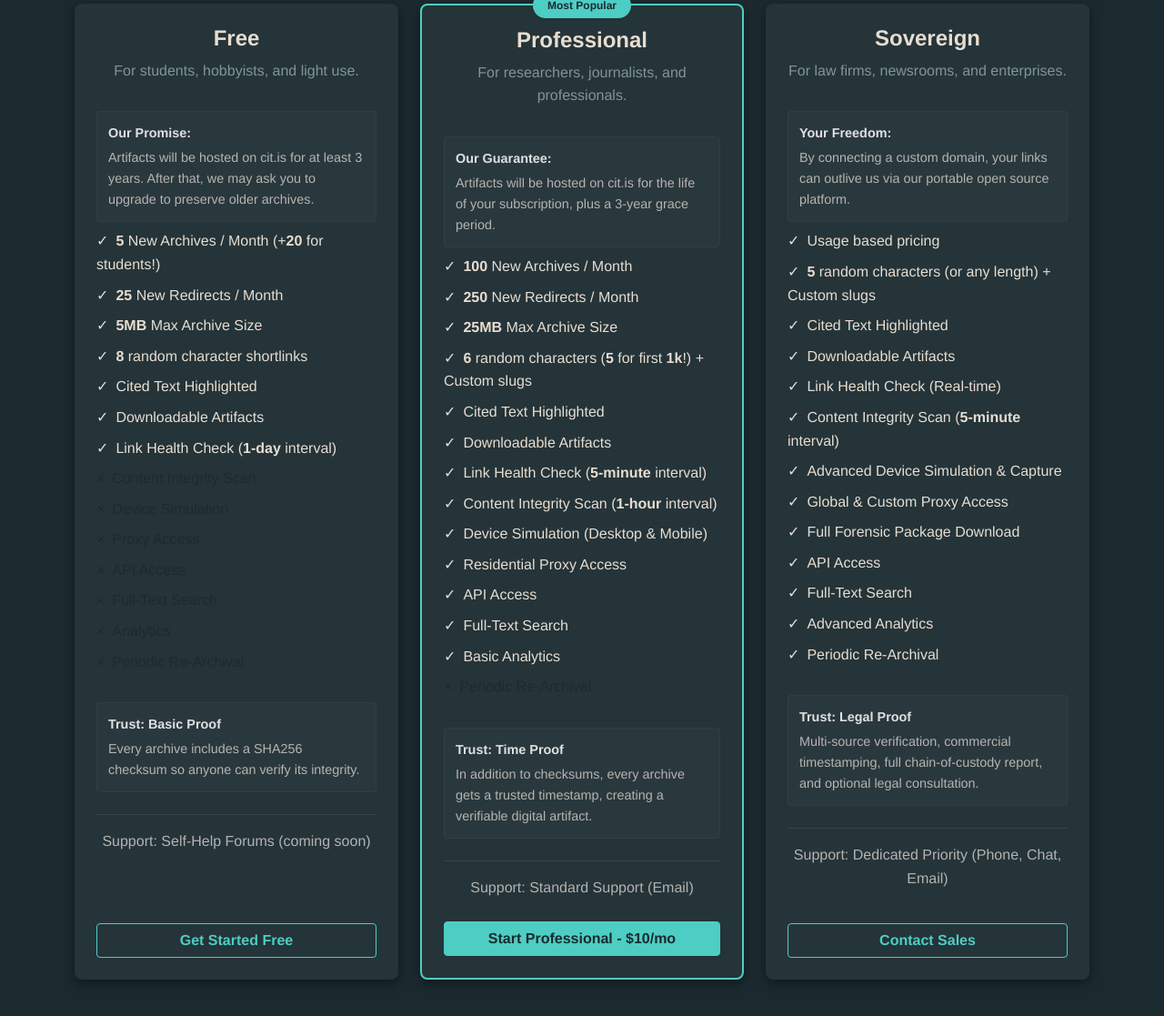
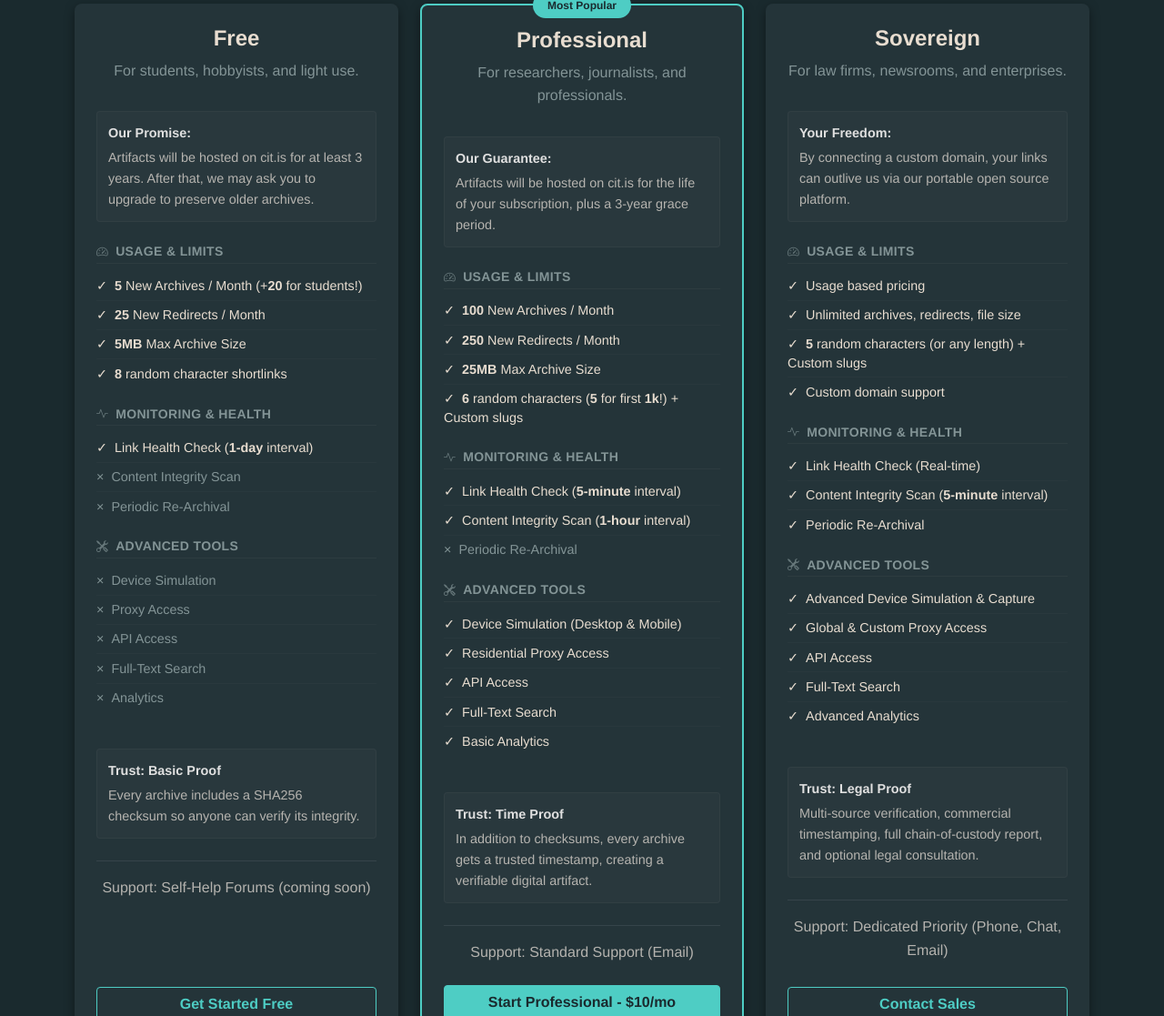
Before and after one commit to sij-ai/citis, a Django app: template templates/web/pricing.html in a window 1280 px wide. Shown: the part 411-1528 px from the top of the page at 91% size. Run offline with Django 5.2, Linux system fonts and the light colour scheme; the template is opened without the code that fills it, so the values that code supplies are empty; some libraries are stand-ins or nearby versions.

Commit message:
Update templates and configuration for improved functionality and styling
- Added '*.pid' to .gitignore to prevent PID files from being tracked.
- Updated PID files for celery and gunicorn with new process IDs.
- Enhanced dashboard.html to conditionally display shortcodes with a fallback message for missing shortcodes.
- Refined pricing.html by restructuring feature sections into categorized lists for better readability and organization.

```diff
--- a/templates/web/dashboard.html
+++ b/templates/web/dashboard.html
@@ -135,6 +135,7 @@
                                 </td>
                                 <td>
                                     <div class="btn-group btn-group-sm">
+                                        {% if shortcode.shortcode %}
                                         <a href="{% url 'web:shortcode_detail' shortcode.shortcode %}"
                                            class="btn btn-outline-primary">
                                             <i class="bi bi-eye"></i>
@@ -143,6 +144,9 @@
                                                 onclick="copyToClipboard('{{ shortcode.shortcode }}')">
                                             <i class="bi bi-clipboard"></i>
                                         </button>
+                                        {% else %}
+                                        <span class="text-muted small">No shortcode</span>
+                                        {% endif %}
                                     </div>
                                 </td>
                             </tr>
--- a/templates/web/pricing.html
+++ b/templates/web/pricing.html
@@ -24,6 +24,52 @@
         display: block;
         margin-bottom: 0.25rem;
         color: var(--text-normal, #e0e0e0); /* Use your theme's text color */
+    }
+
+    /* Feature sections styling */
+    .feature-sections {
+        margin: 1.5rem 0;
+    }
+
+    .feature-section {
+        margin-bottom: 1.25rem;
+    }
+
+    .feature-section:last-child {
+        margin-bottom: 0;
+    }
+
+    .feature-section-header {
+        font-size: 0.875rem;
+        font-weight: 600;
+        color: var(--text-subtle);
+        margin-bottom: 0.5rem;
+        padding-bottom: 0.25rem;
+        border-bottom: 1px solid rgba(128, 128, 128, 0.1);
+        text-transform: uppercase;
+        letter-spacing: 0.025em;
+    }
+
+    .feature-section-header i {
+        opacity: 0.7;
+        font-size: 0.8rem;
+    }
+
+    .feature-list {
+        list-style: none;
+        padding: 0;
+        margin: 0;
+    }
+
+    .feature-list li {
+        padding: 0.35rem 0;
+        font-size: 0.9rem;
+        line-height: 1.4;
+        border-bottom: 1px solid rgba(128, 128, 128, 0.05);
+    }
+
+    .feature-list li:last-child {
+        border-bottom: none;
     }
 </style>
 
@@ -68,22 +114,47 @@
                         <p class="mb-0" style="color: var(--text-muted);">Artifacts will be hosted on cit.is for at least 3 years. After that, we may ask you to upgrade to preserve older archives.</p>
                     </div>
 
-                    <ul class="list-unstyled my-2">
-                        <li class="mb-2"><span class="me-2">&#10003;</span><strong>5</strong> New Archives / Month (+<strong>20</strong> for students!)</li>
-                        <li class="mb-2"><span class="me-2">&#10003;</span><strong>25</strong> New Redirects / Month</li>
-                        <li class="mb-2"><span class="me-2">&#10003;</span><strong>5MB</strong> Max Archive Size</li>
-                        <li class="mb-2"><span class="me-2">&#10003;</span><strong>8</strong> random character shortlinks</li>
-                        <li class="mb-2"><span class="me-2">&#10003;</span>Cited Text Highlighted</li>
-                        <li class="mb-2"><span class="me-2">&#10003;</span>Downloadable Artifacts</li>
-                        <li class="mb-2"><span class="me-2">&#10003;</span>Link Health Check (<strong>1-day</strong> interval)</li>
-                        <li class="mb-2 text-muted"><span class="me-2">&times;</span>Content Integrity Scan</li>
-                        <li class="mb-2 text-muted"><span class="me-2">&times;</span>Device Simulation</li>
-                        <li class="mb-2 text-muted"><span class="me-2">&times;</span>Proxy Access</li>
-                        <li class="mb-2 text-muted"><span class="me-2">&times;</span>API Access</li>
-                        <li class="mb-2 text-muted"><span class="me-2">&times;</span>Full-Text Search</li>
-                        <li class="mb-2 text-muted"><span class="me-2">&times;</span>Analytics</li>
-                        <li class="mb-2 text-muted"><span class="me-2">&times;</span>Periodic Re-Archival</li>
-                    </ul>
+                    <!-- Feature Categories -->
+                    <div class="feature-sections">
+                        <!-- Usage & Limits -->
+                        <div class="feature-section">
+                            <h6 class="feature-section-header">
+                                <i class="bi bi-speedometer2 me-2"></i>Usage & Limits
+                            </h6>
+                            <ul class="feature-list">
+                                <li><span class="me-2">&#10003;</span><strong>5</strong> New Archives / Month (+<strong>20</strong> for students!)</li>
+                                <li><span class="me-2">&#10003;</span><strong>25</strong> New Redirects / Month</li>
+                                <li><span class="me-2">&#10003;</span><strong>5MB</strong> Max Archive Size</li>
+                                <li><span class="me-2">&#10003;</span><strong>8</strong> random character shortlinks</li>
+                            </ul>
+                        </div>
+
+                        <!-- Monitoring & Health -->
+                        <div class="feature-section">
+                            <h6 class="feature-section-header">
+                                <i class="bi bi-activity me-2"></i>Monitoring & Health
+                            </h6>
+                            <ul class="feature-list">
+                                <li><span class="me-2">&#10003;</span>Link Health Check (<strong>1-day</strong> interval)</li>
+                                <li style="color: var(--text-subtle);"><span class="me-2">&times;</span>Content Integrity Scan</li>
+                                <li style="color: var(--text-subtle);"><span class="me-2">&times;</span>Periodic Re-Archival</li>
+                            </ul>
+                        </div>
+
+                        <!-- Advanced Tools -->
+                        <div class="feature-section">
+                            <h6 class="feature-section-header">
+                                <i class="bi bi-tools me-2"></i>Advanced Tools
+                            </h6>
+                            <ul class="feature-list">
+                                <li style="color: var(--text-subtle);"><span class="me-2">&times;</span>Device Simulation</li>
+                                <li style="color: var(--text-subtle);"><span class="me-2">&times;</span>Proxy Access</li>
+                                <li style="color: var(--text-subtle);"><span class="me-2">&times;</span>API Access</li>
+                                <li style="color: var(--text-subtle);"><span class="me-2">&times;</span>Full-Text Search</li>
+                                <li style="color: var(--text-subtle);"><span class="me-2">&times;</span>Analytics</li>
+                            </ul>
+                        </div>
+                    </div>
 
                     <!-- Trust Feature -->
                     <div class="key-feature">
@@ -132,22 +203,47 @@
                         <p class="mb-0" style="color: var(--text-muted);">Artifacts will be hosted on cit.is for the life of your subscription, plus a 3-year grace period.</p>
                     </div>
 
-                    <ul class="list-unstyled my-2">
-                        <li class="mb-2"><span class="me-2">&#10003;</span><strong>100</strong> New Archives / Month</li>
-                        <li class="mb-2"><span class="me-2">&#10003;</span><strong>250</strong> New Redirects / Month</li>
-                        <li class="mb-2"><span class="me-2">&#10003;</span><strong>25MB</strong> Max Archive Size</li>
-                        <li class="mb-2"><span class="me-2">&#10003;</span><strong>6</strong> random characters (<strong>5</strong> for first <strong>1k</strong>!) + Custom slugs</li>
-                        <li class="mb-2"><span class="me-2">&#10003;</span>Cited Text Highlighted</li>
-                        <li class="mb-2"><span class="me-2">&#10003;</span>Downloadable Artifacts</li>
-                        <li class="mb-2"><span class="me-2">&#10003;</span>Link Health Check (<strong>5-minute</strong> interval)</li>
-                        <li class="mb-2"><span class="me-2">&#10003;</span>Content Integrity Scan (<strong>1-hour</strong> interval)</li>
-                        <li class="mb-2"><span class="me-2">&#10003;</span>Device Simulation (Desktop & Mobile)</li>
-                        <li class="mb-2"><span class="me-2">&#10003;</span>Residential Proxy Access</li>
-                        <li class="mb-2"><span class="me-2">&#10003;</span>API Access</li>
-                        <li class="mb-2"><span class="me-2">&#10003;</span>Full-Text Search</li>
-                        <li class="mb-2"><span class="me-2">&#10003;</span>Basic Analytics</li>
-                        <li class="mb-2 text-muted"><span class="me-2">&times;</span>Periodic Re-Archival</li>
-                    </ul>
+                    <!-- Feature Categories -->
+                    <div class="feature-sections">
+                        <!-- Usage & Limits -->
+                        <div class="feature-section">
+                            <h6 class="feature-section-header">
+                                <i class="bi bi-speedometer2 me-2"></i>Usage & Limits
+                            </h6>
+                            <ul class="feature-list">
+                                <li><span class="me-2">&#10003;</span><strong>100</strong> New Archives / Month</li>
+                                <li><span class="me-2">&#10003;</span><strong>250</strong> New Redirects / Month</li>
+                                <li><span class="me-2">&#10003;</span><strong>25MB</strong> Max Archive Size</li>
+                                <li><span class="me-2">&#10003;</span><strong>6</strong> random characters (<strong>5</strong> for first <strong>1k</strong>!) + Custom slugs</li>
+                            </ul>
+                        </div>
+
+                        <!-- Monitoring & Health -->
+                        <div class="feature-section">
+                            <h6 class="feature-section-header">
+                                <i class="bi bi-activity me-2"></i>Monitoring & Health
+                            </h6>
+                            <ul class="feature-list">
+                                <li><span class="me-2">&#10003;</span>Link Health Check (<strong>5-minute</strong> interval)</li>
+                                <li><span class="me-2">&#10003;</span>Content Integrity Scan (<strong>1-hour</strong> interval)</li>
+                                <li style="color: var(--text-subtle);"><span class="me-2">&times;</span>Periodic Re-Archival</li>
+                            </ul>
+                        </div>
+
+                        <!-- Advanced Tools -->
+                        <div class="feature-section">
+                            <h6 class="feature-section-header">
+                                <i class="bi bi-tools me-2"></i>Advanced Tools
+                            </h6>
+                            <ul class="feature-list">
+                                <li><span class="me-2">&#10003;</span>Device Simulation (Desktop & Mobile)</li>
+                                <li><span class="me-2">&#10003;</span>Residential Proxy Access</li>
+                                <li><span class="me-2">&#10003;</span>API Access</li>
+                                <li><span class="me-2">&#10003;</span>Full-Text Search</li>
+                                <li><span class="me-2">&#10003;</span>Basic Analytics</li>
+                            </ul>
+                        </div>
+                    </div>
 
                     <!-- Trust Feature -->
                     <div class="key-feature">
@@ -194,21 +290,47 @@
                         <p class="mb-0" style="color: var(--text-muted);">By connecting a custom domain, your links can outlive us via our portable open source platform.</p>
                     </div>
 
-                    <ul class="list-unstyled my-2">
-                        <li class="mb-2"><span class="me-2">&#10003;</span>Usage based pricing</li>
-                        <li class="mb-2"><span class="me-2">&#10003;</span><strong>5</strong> random characters (or any length) + Custom slugs</li>
-                        <li class="mb-2"><span class="me-2">&#10003;</span>Cited Text Highlighted</li>
-                        <li class="mb-2"><span class="me-2">&#10003;</span>Downloadable Artifacts</li>
-                        <li class="mb-2"><span class="me-2">&#10003;</span>Link Health Check (Real-time)</li>
-                        <li class="mb-2"><span class="me-2">&#10003;</span>Content Integrity Scan (<strong>5-minute</strong> interval)</li>
-                        <li class="mb-2"><span class="me-2">&#10003;</span>Advanced Device Simulation & Capture</li>
-                        <li class="mb-2"><span class="me-2">&#10003;</span>Global & Custom Proxy Access</li>
-                        <li class="mb-2"><span class="me-2">&#10003;</span>Full Forensic Package Download</li>
-                        <li class="mb-2"><span class="me-2">&#10003;</span>API Access</li>
-                        <li class="mb-2"><span class="me-2">&#10003;</span>Full-Text Search</li>
-                        <li class="mb-2"><span class="me-2">&#10003;</span>Advanced Analytics</li>
-                        <li class="mb-2"><span class="me-2">&#10003;</span>Periodic Re-Archival</li>
-                    </ul>
+                    <!-- Feature Categories -->
+                    <div class="feature-sections">
+                        <!-- Usage & Limits -->
+                        <div class="feature-section">
+                            <h6 class="feature-section-header">
+                                <i class="bi bi-speedometer2 me-2"></i>Usage & Limits
+                            </h6>
+                            <ul class="feature-list">
+                                <li><span class="me-2">&#10003;</span>Usage based pricing</li>
+                                <li><span class="me-2">&#10003;</span>Unlimited archives, redirects, file size</li>
+                                <li><span class="me-2">&#10003;</span><strong>5</strong> random characters (or any length) + Custom slugs</li>
+                                <li><span class="me-2">&#10003;</span>Custom domain support</li>
+                            </ul>
+                        </div>
+
+                        <!-- Monitoring & Health -->
+                        <div class="feature-section">
+                            <h6 class="feature-section-header">
+                                <i class="bi bi-activity me-2"></i>Monitoring & Health
+                            </h6>
+                            <ul class="feature-list">
+                                <li><span class="me-2">&#10003;</span>Link Health Check (Real-time)</li>
+                                <li><span class="me-2">&#10003;</span>Content Integrity Scan (<strong>5-minute</strong> interval)</li>
+                                <li><span class="me-2">&#10003;</span>Periodic Re-Archival</li>
+                            </ul>
+                        </div>
+
+                        <!-- Advanced Tools -->
+                        <div class="feature-section">
+                            <h6 class="feature-section-header">
+                                <i class="bi bi-tools me-2"></i>Advanced Tools
+                            </h6>
+                            <ul class="feature-list">
+                                <li><span class="me-2">&#10003;</span>Advanced Device Simulation & Capture</li>
+                                <li><span class="me-2">&#10003;</span>Global & Custom Proxy Access</li>
+                                <li><span class="me-2">&#10003;</span>API Access</li>
+                                <li><span class="me-2">&#10003;</span>Full-Text Search</li>
+                                <li><span class="me-2">&#10003;</span>Advanced Analytics</li>
+                            </ul>
+                        </div>
+                    </div>
 
                     <!-- Trust Feature -->
                     <div class="key-feature">
```
Also changed, not shown: 3 other files.
